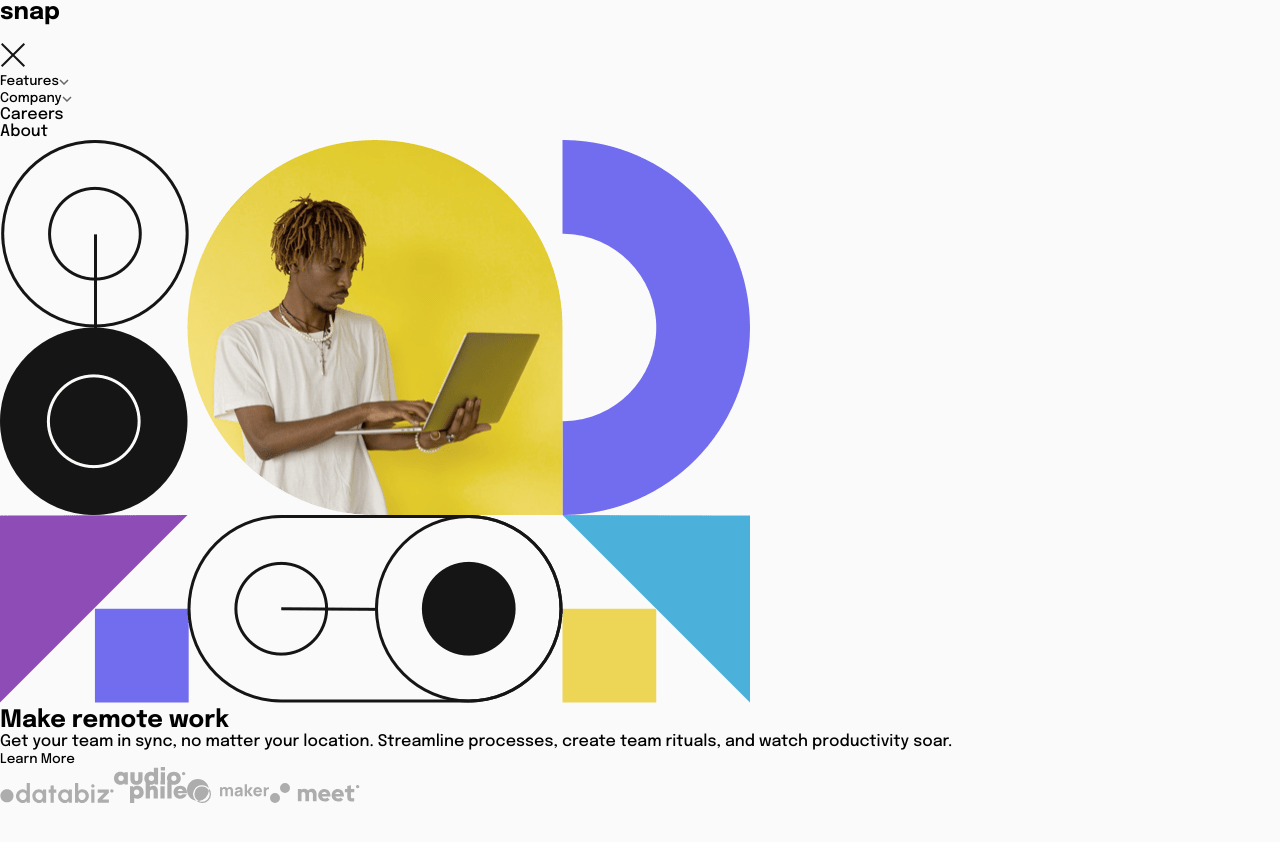
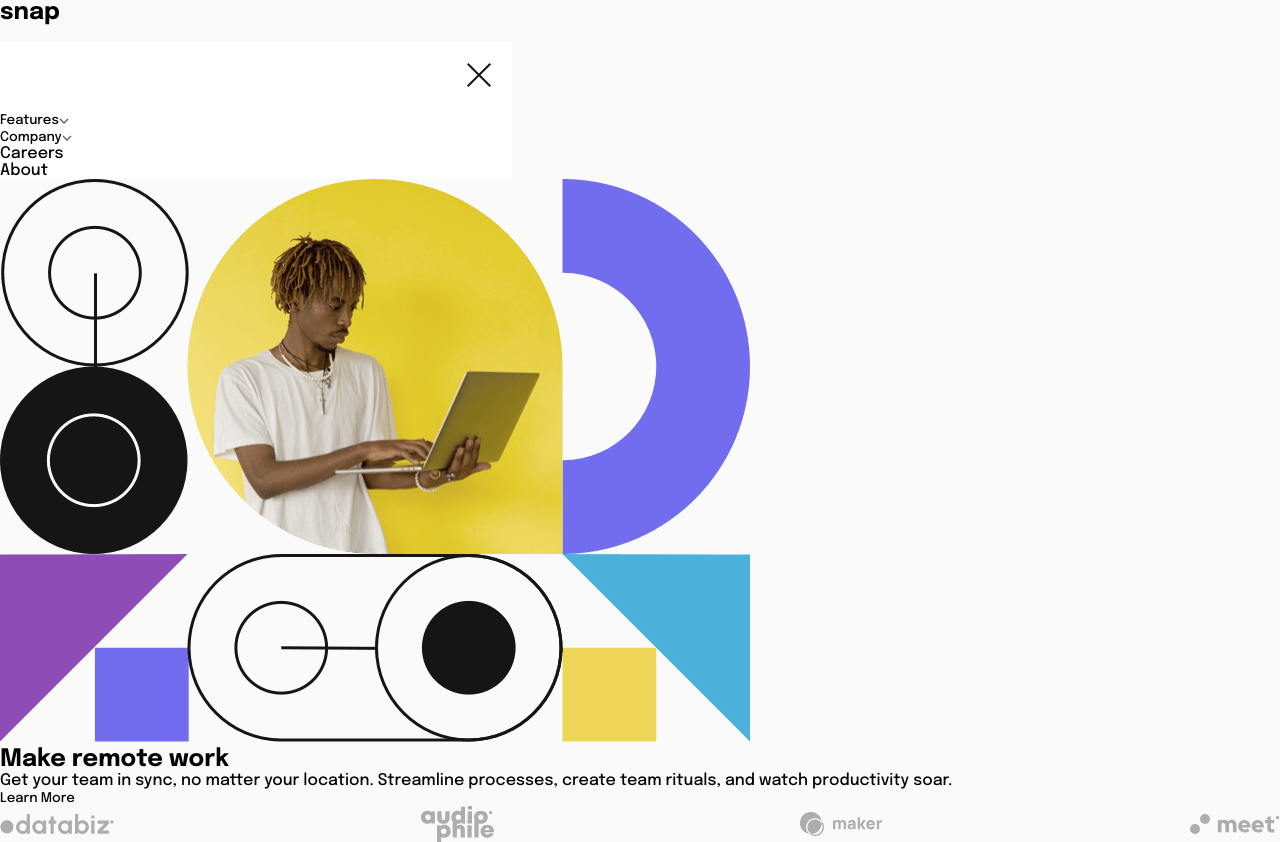
Before and after one commit to Dellcash/design, a Vue app: page / in a window 1280 px wide. Both pictures are taken after a click on the button 16 px from the left and 35 px from the top of the page. Before the commit the page ends 807 px from the top, so only its background shows below. Built offline with nearby package versions, Linux system fonts and the light colour scheme.

Commit message:
refactoring is done!

```diff
--- a/src/App.vue
+++ b/src/App.vue
@@ -4,7 +4,7 @@ import Navigation from "./components/Navigation.vue";
 
 <template>
 	<Navigation />
-	<main lg:flex lg:items-center lg:justify-between lg:px-35>
+	<main lg="flex items-center justify-between px-35">
 		<img
 			src="./assets/images/image-hero-mobile.png"
 			alt=""
@@ -12,56 +12,39 @@ import Navigation from "./components/Navigation.vue";
 			h-full
 			lg:hidden
 		/>
-		<div lg:mr-30 lg:mt-20>
-			<div mt-8 text-center lg:text-left>
-				<h2 text=" 1.8rem Black" lg:text-5rem>Make remote work</h2>
+		<div lg="mr-30 mt-20">
+			<div mt-8 text="center lg:left">
+				<h2 text="1.8rem Black lg:5rem">Make remote work</h2>
 				<p
-					text="Gray sm"
-					mt-3
-					px-5
+					text="Gray sm lg:16px"
+					p="x-5 lg:x-0 lg:r-20"
+					m="t-3 lg:t-10 lg:b-10"
 					tracking-tight
-					lg:px-0
-					lg:text-16px
-					lg:pr-20
-					lg:mt-10
-					lg:mb-10
 				>
 					Get your team in sync, no matter your location. Streamline processes,
 					create team rituals, and watch productivity soar.
 				</p>
-				<div flex items-center justify-center mt-5 lg:justify-start>
+				<div mt-5 flex items-center justify="center lg:start">
 					<button
-						text-White
+						text="White lg:16px"
+						p="3 lg:y-4 lg:x-6"
+						hover="bg-transparent text-Black "
 						bg-Black
 						rounded-xl
-						p-3
-						px-18px
-						lg:text-16px
-						lg:py-4
-						lg:px-6
 						border
-						hover="bg-transparent text-Black "
 					>
 						Learn More
 					</button>
 				</div>
 			</div>
 			<div
-				flex
-				items-center
-				justify-between
-				mt-8
-				mx-2
-				mb-5
-				md:mx-5
-				md:mt-10
-				lg:mt-20
-				lg:mx-0
+				class="flex items-center justify-between"
+				m="t-8 x-2 b-5 md:x-5 md:t-10 lg:t-20 lg:x-0"
 			>
-				<img src="./assets/images/client-databiz.svg" alt="" w-17 md:w-26 />
-				<img src="./assets/images/client-audiophile.svg" alt="" w-10 md:w-16 />
-				<img src="./assets/images/client-maker.svg" alt="" w-14 md:w-26 />
-				<img src="./assets/images/client-meet.svg" alt="" w-14 md:w-26 />
+				<img src="./assets/images/client-databiz.svg" alt="" w="17 md:26" />
+				<img src="./assets/images/client-audiophile.svg" alt="" w="10 md:16" />
+				<img src="./assets/images/client-maker.svg" alt="" w="14 md:26" />
+				<img src="./assets/images/client-meet.svg" alt="" w="14 md:26" />
 			</div>
 		</div>
 		<img
--- a/src/components/Navigation.vue
+++ b/src/components/Navigation.vue
@@ -36,19 +36,19 @@ onClickOutside(outSide, () => {
 </script>
 
 <template>
-	<header p-5 lg:p-10 lg:flex lg:items-center lg:justify-between>
-		<div flex items-center justify-between lg:justify-start>
-			<h2 text-2rem tracking-tighter lg:text-3rem>snap</h2>
+	<header p-5 lg="justify-between items-center flex p-10">
+		<div flex items-center justify="between lg:start">
+			<h2 tracking-tighter text="2rem lg:40px">snap</h2>
 
 			<button @click="menu = !menu" lg:hidden>
 				<img v-if="menu" src="../assets/images/icon-menu.svg" alt="" />
 			</button>
 
 			<div ml-13 hidden lg:block>
-				<ul flex text="xl Gray" space-x-13>
+				<ul text="xl Gray" flex space-x-13>
 					<li relative>
 						<button @click="feature = !feature">
-							<span pr-2 text="xl Gray" hover:text-Black>Features</span>
+							<span pr-2 text="xl Gray hover:Black">Features</span>
 							<img
 								v-if="!feature"
 								src="../assets/images/icon-arrow-down.svg"
@@ -60,22 +60,13 @@ onClickOutside(outSide, () => {
 							ref="outSide"
 							v-if="feature"
 							text="sm Gray"
-							p-8
-							my-5
-							space-y-2
-							absolute
-							right-0
-							rounded-xl
-							shadow-xl
-							bg="[#fff]"
+							pos="absolute right-0"
+							class="p-6 my-5 space-y-2 rounded-xl shadow-xl bg-[#fff]"
 						>
 							<li
 								v-for="feature in features"
 								:key="feature"
-								flex
-								items-center
-								cursor-pointer
-								hover:text-Black
+								class="flex items-center cursor-pointer hover:text-Black"
 							>
 								<img :src="feature.img" alt="" pr-3 />
 								{{ feature.title }}
@@ -85,7 +76,7 @@ onClickOutside(outSide, () => {
 
 					<li relative>
 						<button @click="company = !company">
-							<span pr-2 text="xl Gray" hover:text-Black>Company</span>
+							<span pr-2 text="xl Gray hover:Black">Company</span>
 							<img
 								v-if="!company"
 								src="../assets/images/icon-arrow-down.svg"
@@ -96,14 +87,8 @@ onClickOutside(outSide, () => {
 						<ul
 							ref="outSide"
 							v-if="company"
-							p-5
-							my-5
-							space-y-2
-							absolute
-							left-0
-							rounded-xl
-							shadow-xl
-							bg="[#fff]"
+							pos="absolute left-0"
+							class="p-5 my-5 space-y-2 rounded-xl shadow-xl bg-[#ff]"
 							text="sm Gray"
 						>
 							<li>History</li>
@@ -119,13 +104,12 @@ onClickOutside(outSide, () => {
 			</div>
 		</div>
 		<div hidden lg:block space-x-5>
-			<button text="base Gray" p-4 hover:text-Black>Login</button>
+			<button text="base Gray hover:Black" p-4>Login</button>
 			<button
 				text="base Gray"
 				border
 				rounded-5
-				px-5
-				py-3
+				p="x-5 y-3"
 				hover="bg-transparent border text-Black"
 			>
 				Register
@@ -134,19 +118,18 @@ onClickOutside(outSide, () => {
 	</header>
 	<nav>
 		<div>
-			<div v-if="!menu" bg="#000" h-full fixed top-0 opacity-50 w-full />
+			<div
+				v-if="!menu"
+				pos="fixed top-0"
+				class="h-full opacity-50 w-full bg-[#000]"
+			/>
 			<Transition name="slide">
 				<div
 					v-if="!menu"
-					fixed
-					w="[60%]"
-					md="w-[40%]"
-					h-full
-					bg-white
-					top-0
-					right-0
+					pos="fixed top-0 right-0"
+					class="w-[60%] md:w-[40%] h-full bg-white"
 				>
-					<div flex justify-end p-5>
+					<div class="flex justify-end p-5">
 						<button @click="menu = !menu">
 							<img src="../assets/images/icon-close-menu.svg" alt="" />
 						</button>
@@ -163,7 +146,7 @@ onClickOutside(outSide, () => {
 									/>
 									<img v-else src="../assets/images/icon-arrow-up.svg" alt="" />
 								</button>
-								<ul v-if="feature" pl-5 my-5 space-y-5>
+								<ul v-if="feature" class="pl-5 my-5 space-y-5">
 									<li
 										v-for="feature in features"
 										:key="feature"
@@ -186,7 +169,7 @@ onClickOutside(outSide, () => {
 									/>
 									<img v-else src="../assets/images/icon-arrow-up.svg" alt="" />
 								</button>
-								<ul v-if="company" pl-5 my-5 space-y-5>
+								<ul v-if="company" class="pl-5 my-5 space-y-5">
 									<li>History</li>
 									<li>Our Team</li>
 									<li>Blog</li>
```
